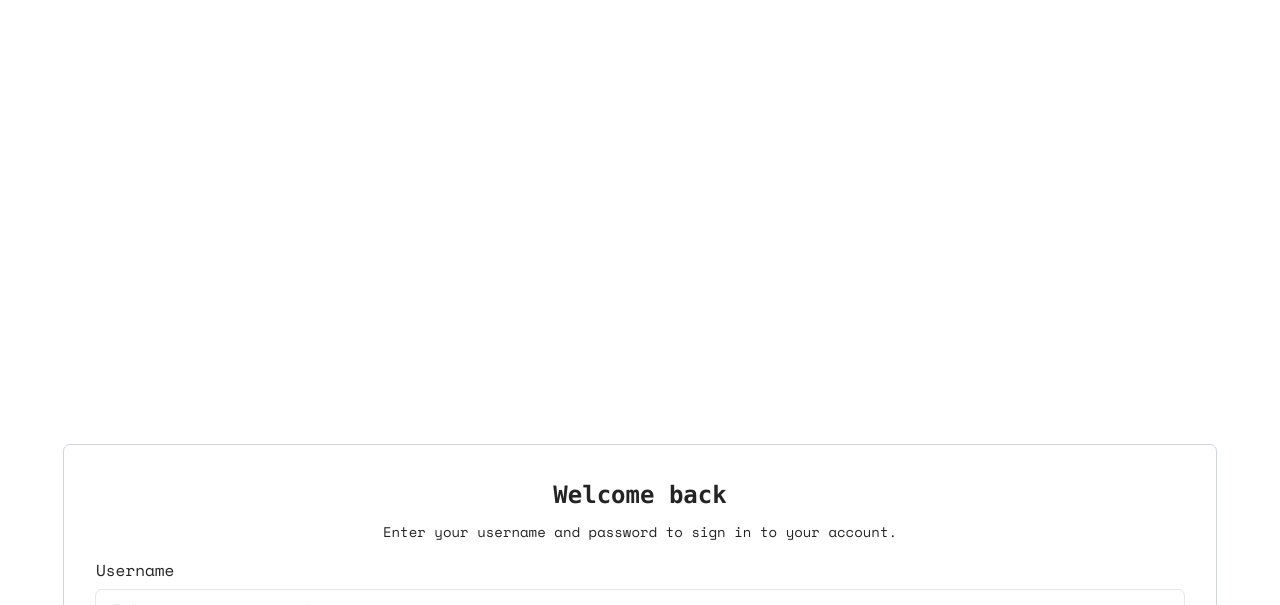
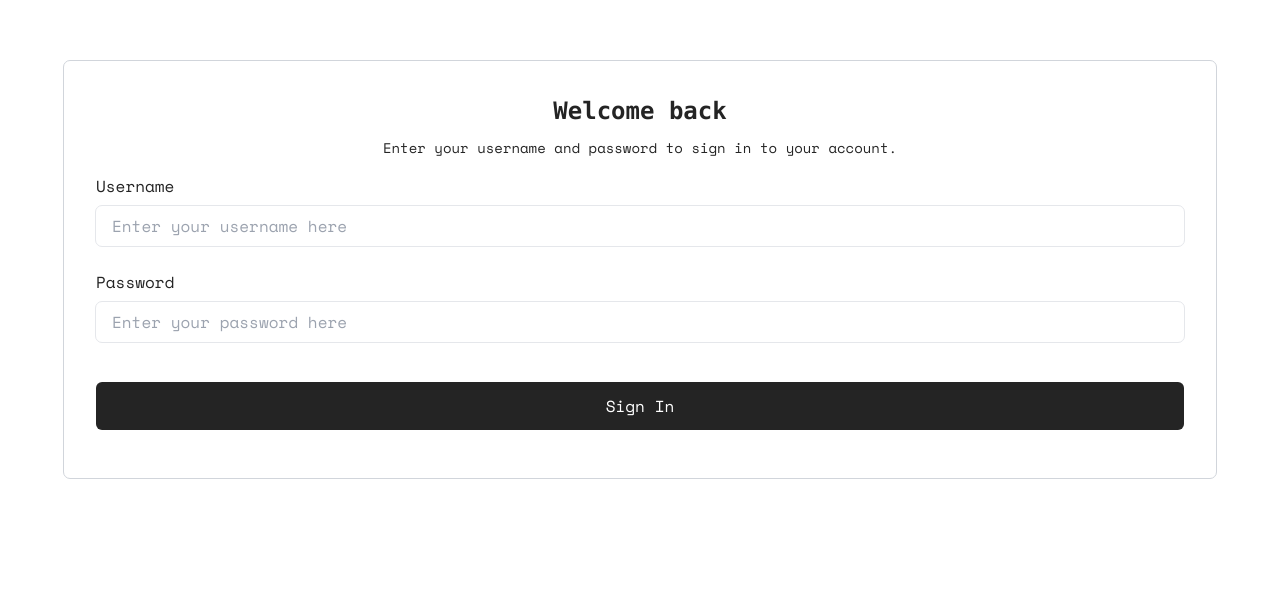
Before and after one commit to judgemongcal/strk_, an Angular app in the folder strk-client/: page / in a window 1280 px wide. Shown: the part 195-800 px from the top of the page. Built offline with nearby package versions, Linux system fonts and the light colour scheme.

Commit message:
added habitComponent

```diff
--- a/strk-client/src/app/app.routes.ts
+++ b/strk-client/src/app/app.routes.ts
@@ -2,6 +2,7 @@ import { Routes } from '@angular/router';
 import { LoginComponent } from './components/auth/login/login.component';
 import { HomeComponent } from './components/home/home/home.component';
 import { authGuard } from './components/guards/auth-guard.guard';
+import { HabitsComponent } from './components/habits/habits.component';
 
 export const routes: Routes = [
   {
@@ -9,4 +10,5 @@ export const routes: Routes = [
     component: LoginComponent,
   },
   { path: 'home', component: HomeComponent, canActivate: [authGuard] },
+  { path: 'habits', component: HabitsComponent, canActivate: [authGuard] },
 ];
--- a/strk-client/src/app/components/auth/login/login.component.html
+++ b/strk-client/src/app/components/auth/login/login.component.html
@@ -1,6 +1,6 @@
 <div class="main-container flex flex-col justify-center items-center">
   <div
-    class="login-card flex flex-col p-8 outline outline-gray-300 outline-1 text-dark-gray bg-white w-[90%] rounded-md my-[50%]"
+    class="login-card flex flex-col p-8 outline outline-gray-300 outline-1 text-dark-gray bg-white w-[90%] rounded-md my-[20%]"
   >
     <h1 class="font-bold font-mono text-center mb-2 text-[24px]">
       Welcome back
--- /dev/null
+++ b/strk-client/src/app/components/habits/habits.component.html
@@ -0,0 +1 @@
+<p>habits works!</p>
```
Also changed, not shown: strk-client/src/app/components/habits/habits.component.ts (added, +12 -0 lines), strk-client/src/app/components/habits/habits.component.css (added), 1 other file (tests, documents, lock files or other folders).
